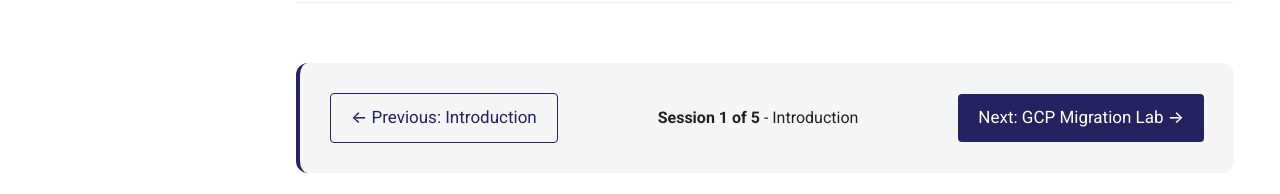
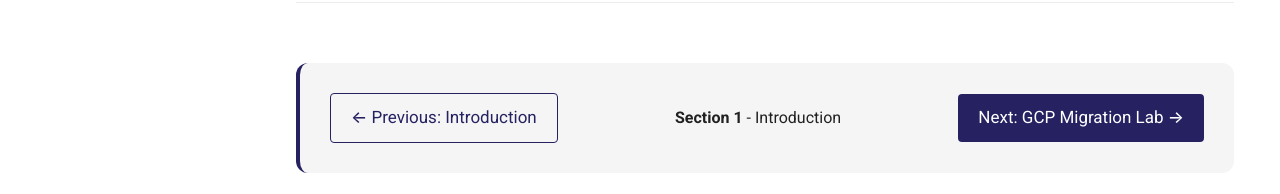
Before and after one commit to Pawa-IT-Solutions/cloud-mastery-docs, an MkDocs documentation site: the page built from docs/introduction.md, in a window 1280 px wide and 1000 px high. Shown: the part 803-997 px from the top of the window. Built offline with MkDocs 1.6.1 and Material for MkDocs 9.7.7, drawn with Linux system fonts in a browser that asks for light colours.

Commit message:
updates on docs

```diff
--- a/docs/introduction.md
+++ b/docs/introduction.md
@@ -24,7 +24,7 @@ Having learnt basics of GCP, its time to proceed to GCP Migration Lab
     <a href="../introduction/" class="btn-secondary">← Previous: Introduction</a>
   </div>
   <div class="nav-item">
-    <span><strong>Session 1 of 5</strong> - Introduction</span>
+    <span><strong>Section 1</strong> - Introduction</span>
   </div>
   <div class="nav-item">
     <a href="../gcp-migration-lab" class="btn-primary">Next: GCP Migration Lab →</a>
```
Also changed, not shown: docs/gcp-migration-lab.md (+1 -1 lines).
